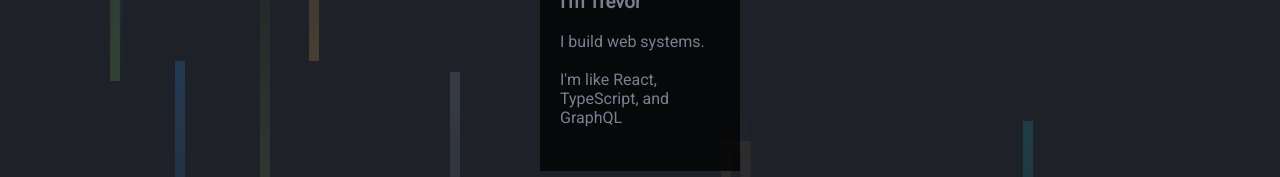
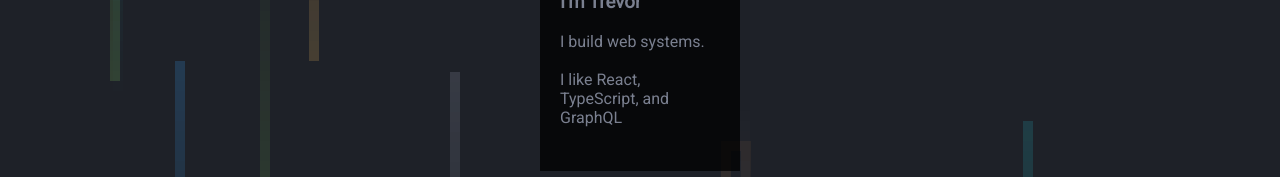
Before and after one commit to TrevorJamesH/mysite, a React (Create React App) app: page / in a window 1280 px wide. Shown: the part 329-506 px from the top of the page. Built offline with nearby package versions, Linux system fonts and the light colour scheme.

Commit message:
aboutme typo fix

```diff
--- a/src/AboutMe.tsx
+++ b/src/AboutMe.tsx
@@ -3,7 +3,7 @@
 const aboutMe = [
 	{
 		header: "I'm Trevor",
-		body: ["I build web systems.", "I'm like React, TypeScript, and GraphQL"],
+		body: ["I build web systems.", "I like React, TypeScript, and GraphQL"],
 	},
 ];
 
```
